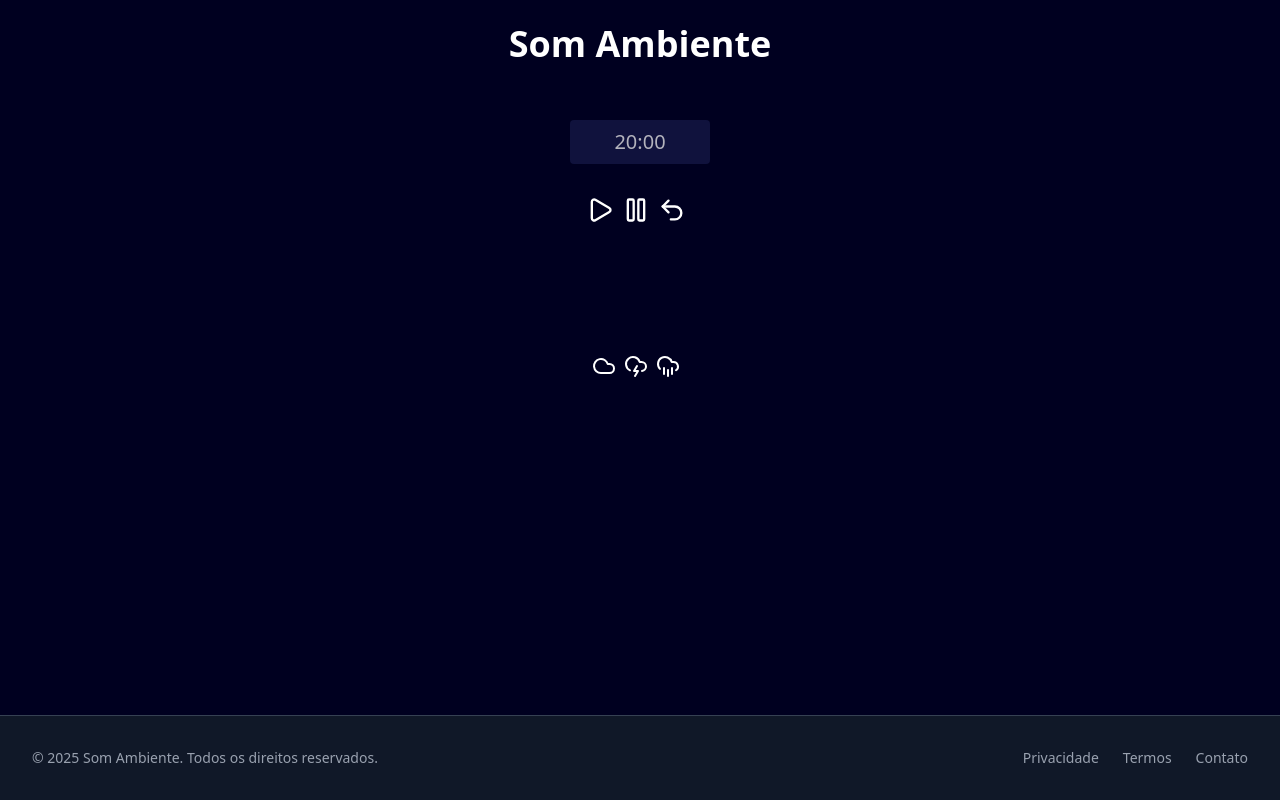
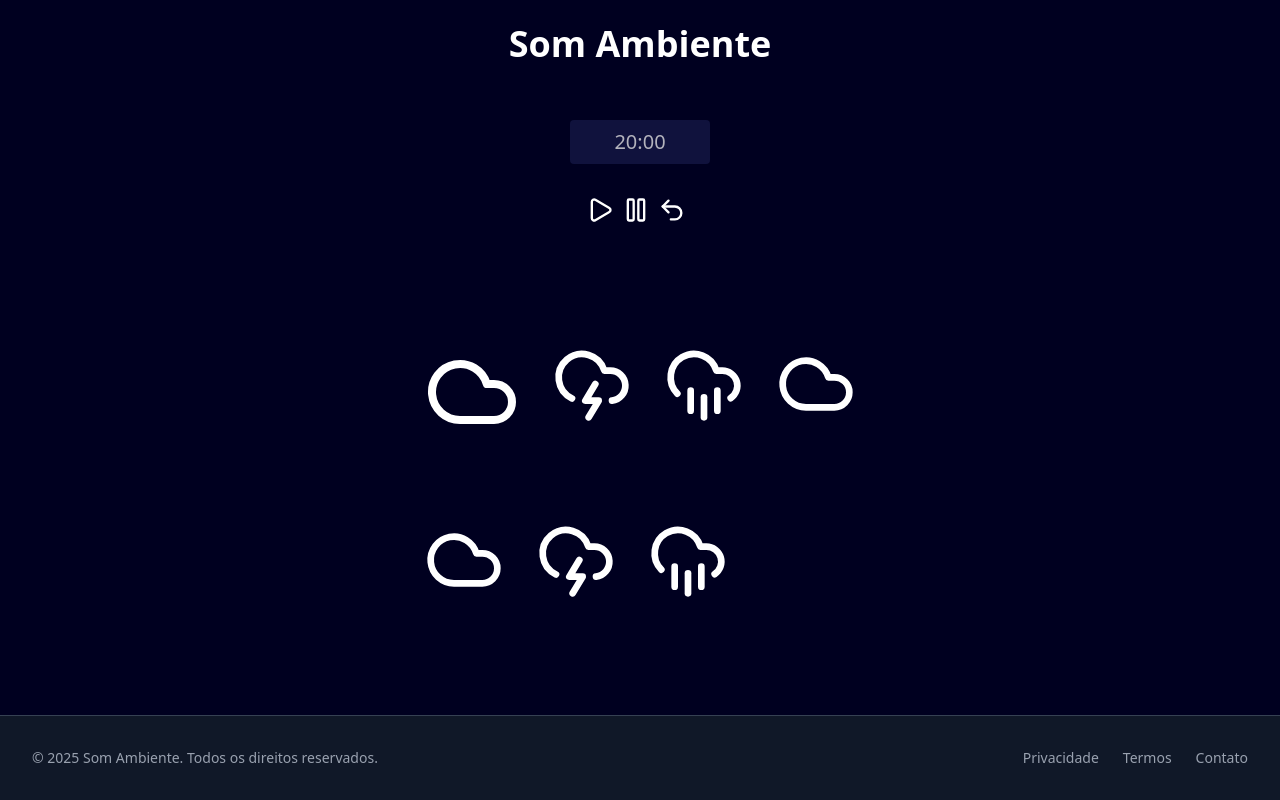
Before and after one commit to naiaraamorim/som-ambiente, a React (Vite) app: page / in a window 1280 px wide. Built offline with nearby package versions, Linux system fonts and the light colour scheme.

Commit message:
feature: adicionando função e estilo de dos botões e pomodo

```diff
--- a/src/components/ambientes.tsx
+++ b/src/components/ambientes.tsx
@@ -1,28 +1,31 @@
 import { Cloud, CloudLightning, CloudRain } from "lucide-react"
 
-export default function Ambientes(){
+export default function Ambientes() {
 
-    function playRain(){
+    function playRain() {
         alert("Playing Rain Sound")
     }
 
-    function playThunder(){
+    function playThunder() {
         alert("Playing Thunder Sound")
     }
 
-    function playWind(){
+    function playWind() {
         alert("Playing Wind Sound")
     }
 
-    return(
-        <div className="flex flex-col">
-            <div className="container px-4 py-8 text-white">
-                <Cloud className="inline-block mr-2" onClick={playWind} />
-                <CloudLightning className="inline-block mr-2" onClick={playThunder} />
-                <CloudRain className="inline-block mr-2" onClick={playRain} />
+    return (
+        <div className="flex flex-col gap-8 ">
+            <div className="flex p-6 text-white gap-8">
+                <Cloud className="cursor-pointer sm:h-16 sm:w-16 md:h-24 md:w-24" onClick={playWind} size={80} />
+                <CloudLightning className="cursor-pointer" onClick={playThunder} size={80} />
+                <CloudRain className="cursor-pointer" onClick={playRain} size={80} />
+                <Cloud className="cursor-pointer" onClick={playWind} size={80} />
             </div>
-            <div>
-
+            <div className="flex p-6 text-white gap-8">
+                <Cloud className="cursor-pointer" onClick={playWind} size={80} />
+                <CloudLightning className="cursor-pointer" onClick={playThunder} size={80} />
+                <CloudRain className="cursor-pointer" onClick={playRain} size={80} />
             </div>
         </div>
     )
--- a/src/components/pomodoro.tsx
+++ b/src/components/pomodoro.tsx
@@ -48,11 +48,9 @@ export default function Pomodoro() {
             <span className="text-white text-xl">{Math.floor(timePomodoro / 60)}:{String(timePomodoro % 60).padStart(2, '0')}</span>
         </div>
           <div className="container px-4 py-8">
-            <h1 className="text-white">
-              <Play className="inline-block mr-2" onClick={play} size={28}/>
-              <Pause className="inline-block mr-2" onClick={pause} size={28}/>
-              <Undo2 className="inline-block mr-2" onClick={restart} size={28}/>
-            </h1>
+              <Play className="cursor-pointer inline-block mr-2 text-white" onClick={play} size={28}/>
+              <Pause className="cursor-pointer inline-block mr-2 text-white" onClick={pause} size={28}/>
+              <Undo2 className="cursor-pointer inline-block mr-2 text-white" onClick={restart} size={28}/>
           </div>
     </div>
   );
```
